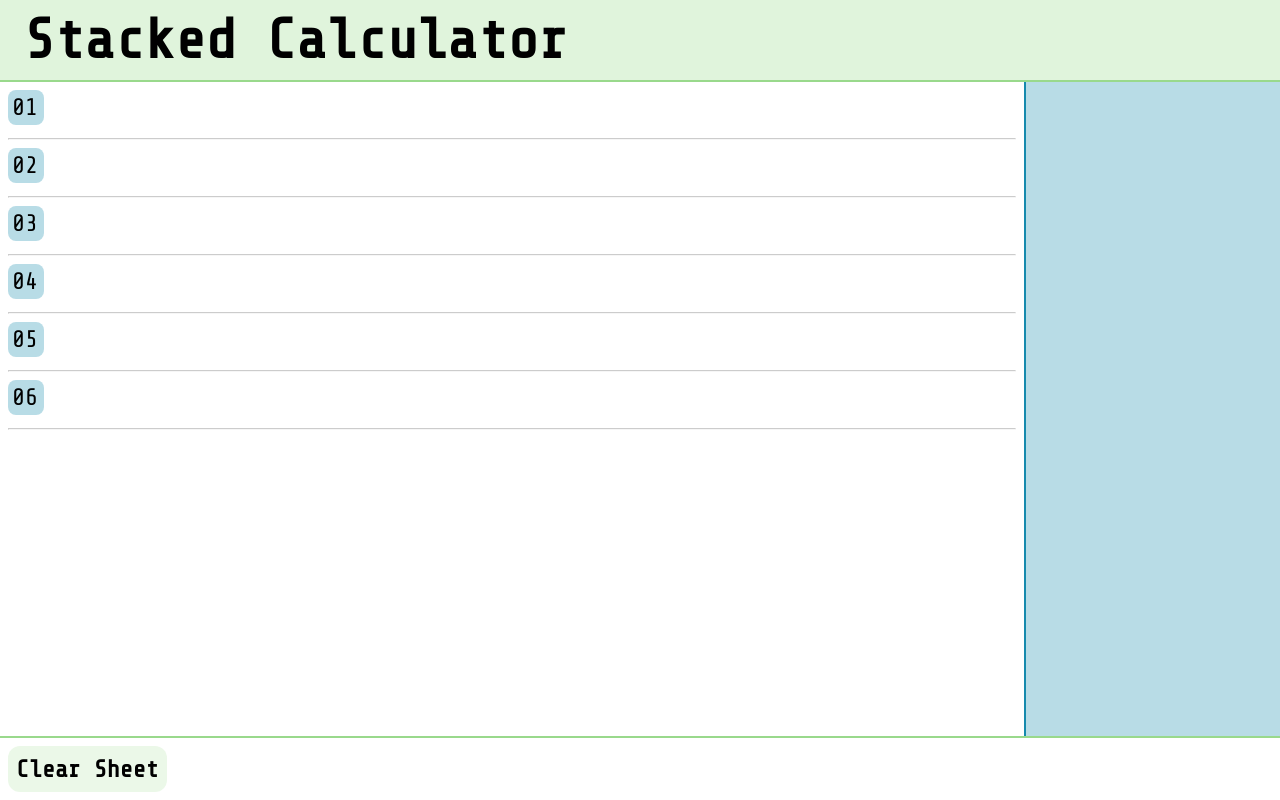
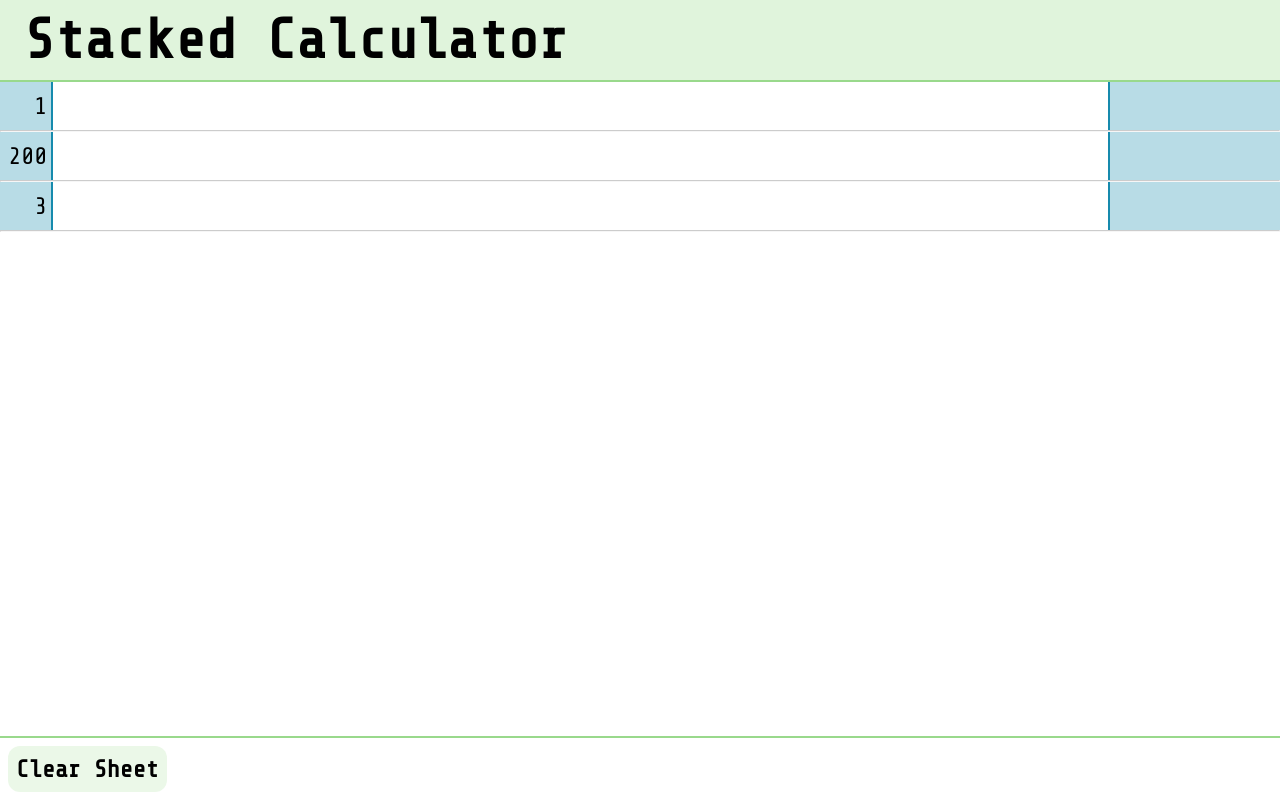
Before and after one commit to chartley1988/chartleys-calculator, a React (Vite) app: page / in a window 1280 px wide. Built offline with nearby package versions, Linux system fonts and the light colour scheme.

Commit message:
Individual editor lines now doing basic math

```diff
--- a/src/App.jsx
+++ b/src/App.jsx
@@ -10,7 +10,6 @@ function App() {
     <div className="App">
       <header>Stacked Calculator </header>
       <Editor></Editor>
-      <Results></Results>
       <Footer></Footer>
     </div>
   )
--- a/src/components/Editor.jsx
+++ b/src/components/Editor.jsx
@@ -3,17 +3,31 @@ import '../css/editor.css';
 import EditorLine from './EditorLine';
 
 function Editor() {
-	const string = 'Carson';
+
+	const [data, setData] = useState([
+			{
+				line_number: 1,
+				input_string: "",
+				output_string: ""
+			},
+			{
+				line_number: 200,
+				input_string: "",
+				output_string: ""
+			},
+			{
+				line_number: 3,
+				input_string: "",
+				output_string: ""
+			}
+		])
 
 	return (
-		<div className='Editor'>
-			<EditorLine lineNumber='01'></EditorLine>
-			<EditorLine lineNumber='02'></EditorLine>
-			<EditorLine lineNumber='03'></EditorLine>
-			<EditorLine lineNumber='04'></EditorLine>
-			<EditorLine lineNumber='05'></EditorLine>
-			<EditorLine lineNumber='06'></EditorLine>
-		</div>
+		<ul className='Editor'>
+			{data.map(entry => {
+				return <EditorLine key={entry.line_number} lineNumber={entry.line_number} />
+			})}
+		</ul>
 	);
 }
 
--- a/src/components/EditorLine.jsx
+++ b/src/components/EditorLine.jsx
@@ -1,38 +1,43 @@
 import { useState } from 'react';
 import '../css/editor.css';
-import TextareaAutosize from 'react-textarea-autosize';
+import '../css/result.css';
+import LineInput from './LineInput';
+import splitString from '../math/string_parse';
+import shuntingYard from '../math/shunting_yard';
+import operateRPN from '../math/operate_RPN';
 
 function EditorLine(props) {
 	const { lineNumber, value } = props;
-	console.log(value);
+	const  [ result, setResult ]  = useState('');
 
-	const input = (
-		<TextareaAutosize
-			aria-label='textInput'
-			value= {value}
-			className='editor-input-line'
-			id={lineNumber}
-			type='text'
-			onChange={getInputValue}
-			data-testid="testEditorLine"
-		></TextareaAutosize>
-    );
+	function getInputValue() {
+		const lineText = document.getElementById(`input-${lineNumber}`).value;
+		console.log(lineText);
+		return lineText;
+	}
 
-    function getInputValue() {
-      const lineText = document.getElementById(lineNumber).value;
-      return lineText;
-    }
-
-
+	function calculateResult() {
+		const input = getInputValue();
+		const tokens = splitString(input);
+		const rpn = shuntingYard().parseInfix(tokens);
+		const result = operateRPN(rpn);
+		setResult(result);
+	}
 
 	return (
-		<div>
+		<li id={`line-${lineNumber}`}>
 			<div className='editor-line-flex'>
-				<p className='editor-line-number'>{lineNumber}</p>
-				{input}
+				<div className='input-container'>
+					<p className='editor-line-number'>{lineNumber}</p>
+					<LineInput
+						lineNumber={lineNumber}
+						onChange={calculateResult}
+					/>
+				</div>
+				<div className='Result'>{result}</div>
 			</div>
 			<hr></hr>
-		</div>
+		</li>
 	);
 }
 
--- /dev/null
+++ b/src/components/LineInput.jsx
@@ -0,0 +1,23 @@
+import { useState } from 'react';
+import '../css/editor.css';
+import TextareaAutosize from 'react-textarea-autosize';
+
+function LineInput(props) {
+	const { lineNumber, onChange } = props;
+	const [ inputString, setInputString ] = useState("");
+
+
+
+	return (
+		<TextareaAutosize
+			aria-label='textInput'
+			className='editor-input-line'
+			id={`input-${lineNumber}`}
+			type='text'
+			onChange={onChange}
+			data-testid="testEditorLine"
+		></TextareaAutosize>
+	);
+}
+
+export default LineInput;
--- a/src/css/editor.css
+++ b/src/css/editor.css
@@ -2,7 +2,6 @@ textarea {
     resize: none;
     font-family: 'Mukta', sans-serif;
     letter-spacing: 3px;
-    margin-top: -0.5rem;
     overflow: hidden;
     min-height: 3rem;
 }
@@ -12,25 +11,24 @@ hr {
 }
 
 .Editor {
-    padding: 0.5rem;
+
     box-sizing: border-box;
 
-    grid-column: 1/2;
+    grid-column: 1/3;
     grid-row: 3/4;
     background-color: var(--light);
 
     display: flex;
     flex-direction: column;
-    gap: 0.5rem;
 }
 
 .editor-input-line {
-    position: relative;
-    top: 4px;
     width: 100%;
+    height: 100%;
+
     overflow:visible;
     box-sizing: border-box;
-    padding: 0.25rem;
+
     font-size: 1.5rem;
     border: none;
     background-color: var(--light);
@@ -39,21 +37,35 @@ hr {
 .editor-line-flex {
     display: flex;
     min-height: 3rem;
-    padding-bottom: 0.125rem;
-    align-items: flex-start;
+
+    align-items: stretch;
     gap: 0.5rem;
     color: black;
+}
+
+.input-container {
+    width: 100%;
+    min-height: 100%;
+
+
+    display: flex;
+    flex-direction: row;
+    gap: 1rem;
 }
 
 .editor-line-number {
     font-family: 'Share Tech Mono', monospace;
     font-size: 1.5rem;
     text-align: right;
-    width: 2rem;
+    width: 3.5rem;
+    height: 100%;
     padding: 0.25rem;
-    padding-right: 2rem;
     background-color: rgb(var(--accent-2),0.3);
-    border-radius: 0.5rem;
+    border-right: rgb(var(--accent-2)) 2px solid;
+
+    display: flex;
+    flex-direction: column;
+    justify-content: center;
 }
 
 @media (prefers-color-scheme: dark) {
--- a/src/css/main.css
+++ b/src/css/main.css
@@ -75,17 +75,6 @@ footer > button:hover {
 }
 
 
-
-
-.Results {
-    grid-column: 2/3;
-    grid-row: 3/4;
-    height: 100%;
-    background-color: rgb(var(--accent-2),0.3);
-    border-left: solid rgb(var(--accent-2)) 2px;
-}
-
-
 @media only screen and (max-width: 800px) {
     header {
         font-size: 2rem;
--- /dev/null
+++ b/src/css/result.css
@@ -0,0 +1,13 @@
+.Result {
+    width: 200px;
+    align-self: stretch;
+    background-color: rgb(var(--accent-2),0.3);
+    border-left: solid rgb(var(--accent-2)) 2px;
+
+    display: flex;
+    flex-direction: row;
+    justify-content: flex-start;
+    align-items: center;
+
+    font-size: 1.5rem;
+}
--- a/src/math/operate_RPN.ts
+++ b/src/math/operate_RPN.ts
@@ -49,8 +49,11 @@ function operateRPN(queue: string[]) {
 				stack.push(String(answer));
 				console.log(stack);
 			};
+
 		};
 	});
+	return stack[0];
+
 }
 
 export default operateRPN
```
Also changed, not shown: src/css/results.css (deleted).
